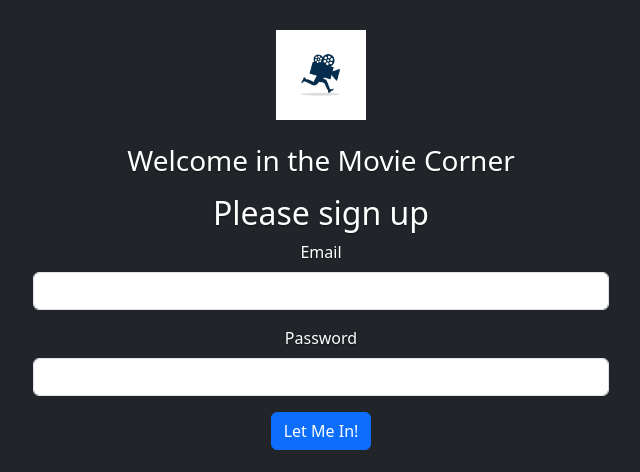
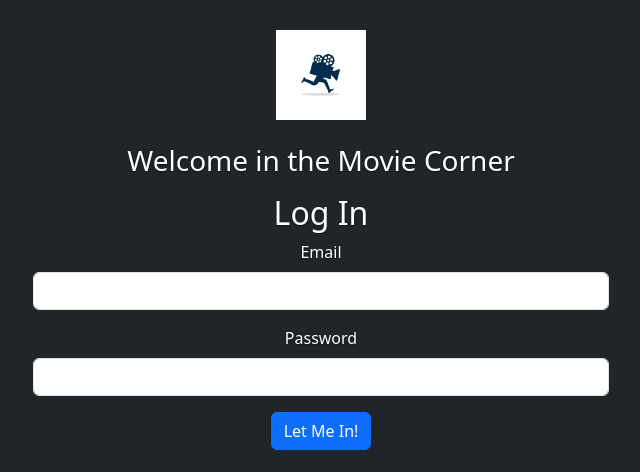
Before and after one commit to MichalSanJazowski/web_application_movie_corner, a Flask app: page /login in a window 1280 px wide. Shown: the part 144-616 px from the top of the page, without its empty margins (319-959 px from the left). Run offline with Flask 3, Linux system fonts and the light colour scheme; some libraries are stand-ins or nearby versions.

Commit message:
Repairing small bug.

```diff
--- a/templates/login.html
+++ b/templates/login.html
@@ -10,7 +10,7 @@
 <header class="mb-auto"></header>
 <main class="px-3">
     <main class="px-3">
-     <img class="mb-4" src="static/assets/movie_icon.webp" alt="" width="90" height="90"> <h1 class="h3 mb-3 fw-normal">Welcome in the Movie Corner </h1><h2>Please sign up</h2> {{render_form(form, novalidate=True, button_map={"submit": "primary"}) }}</main>
+     <img class="mb-4" src="static/assets/movie_icon.webp" alt="" width="90" height="90"> <h1 class="h3 mb-3 fw-normal">Welcome in the Movie Corner </h1><h2>Log In</h2> {{render_form(form, novalidate=True, button_map={"submit": "primary"}) }}</main>
 </main>
 {% with messages = get_flashed_messages() %}
       {% if messages %}
```
